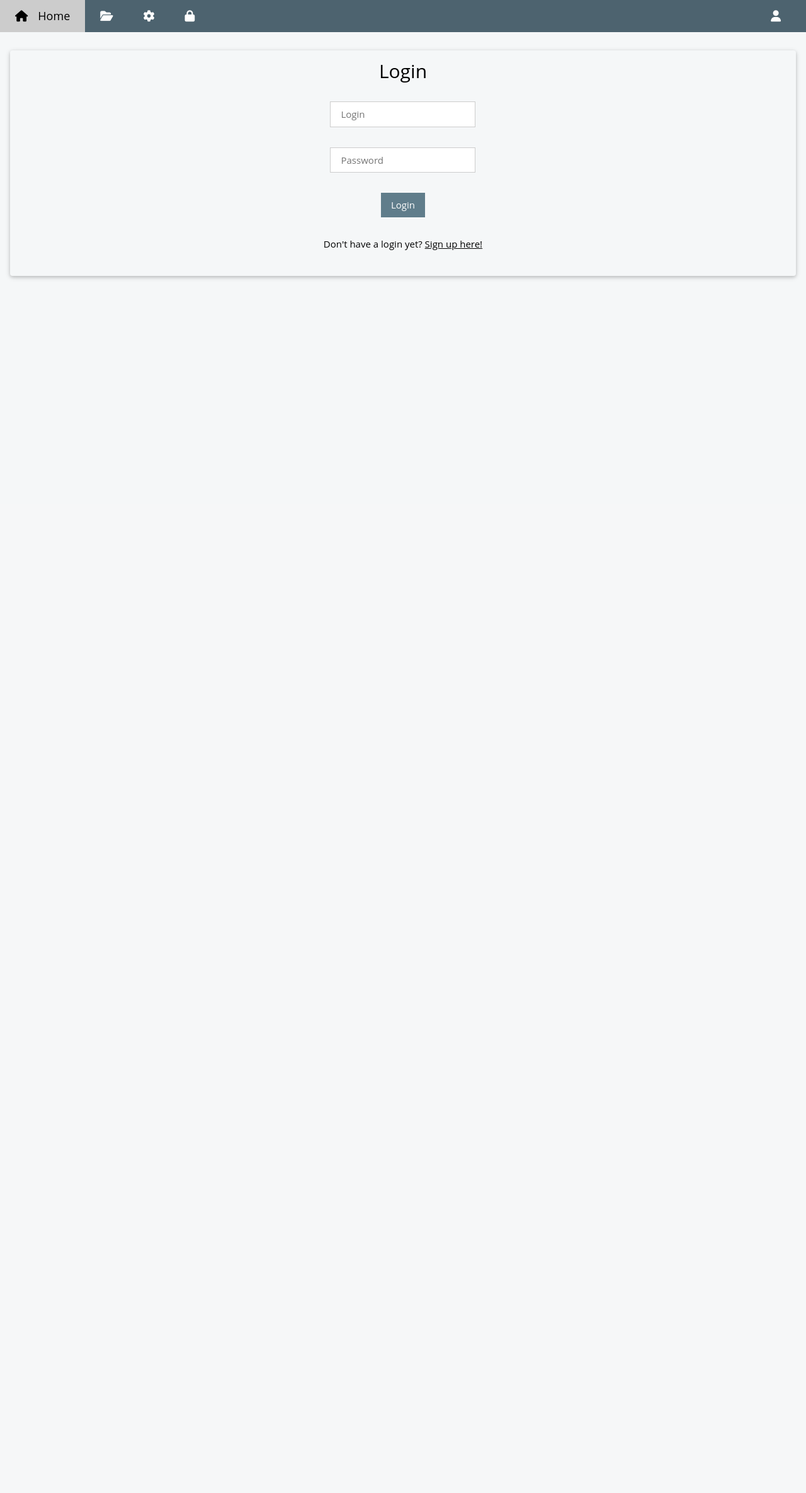
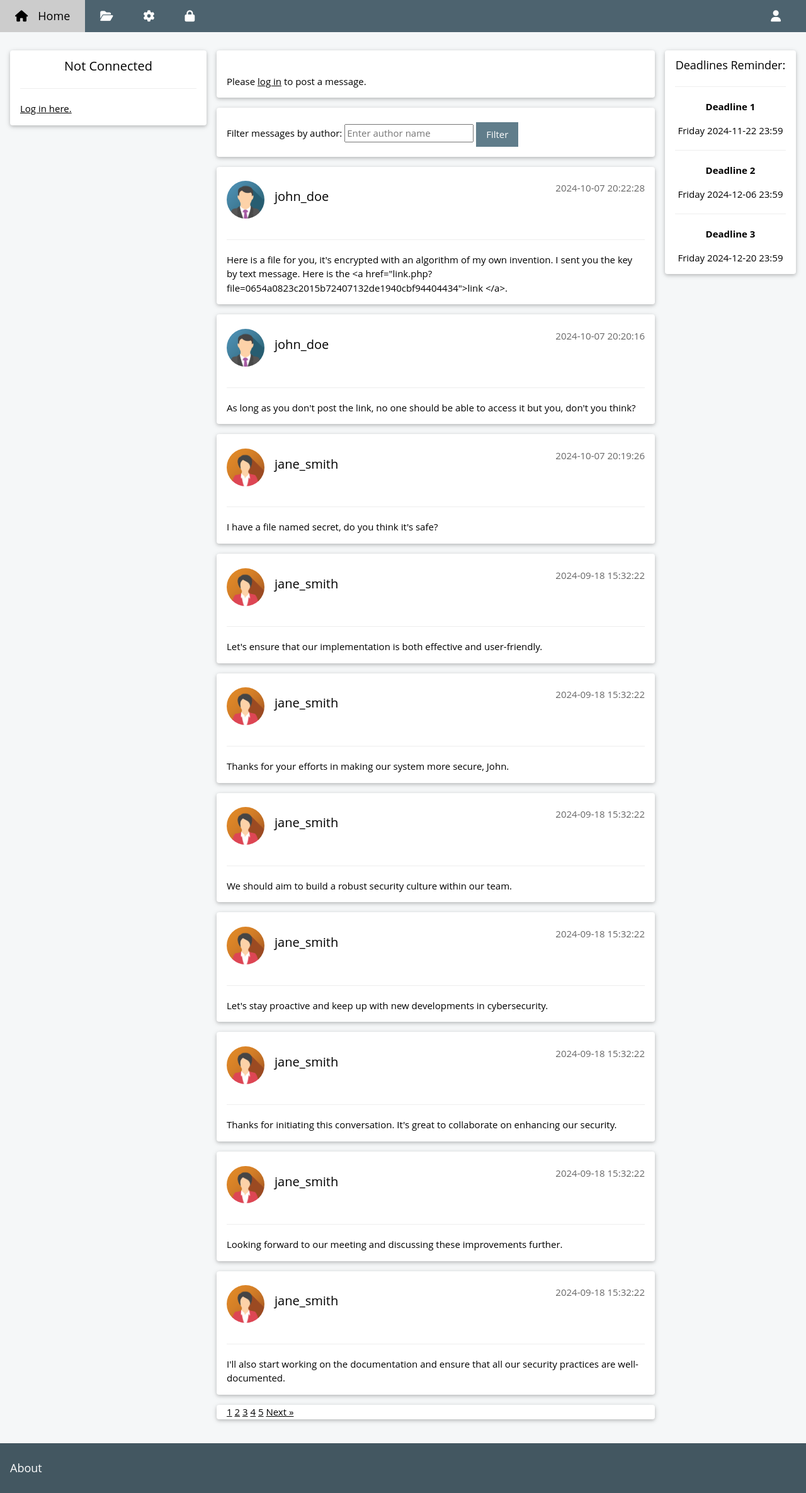
Before and after one commit to Warrior-47/intsec-group-project, a PHP site: page /hash/connexion.php in a window 1280 px wide. Shown: the whole page at 63% size. Before the commit the page ends 443 px from the top, so only its background shows below. Run offline with PHP 8.4, Linux system fonts and the light colour scheme; data comes from the database, SQL or seed files in the repository; data that the repository does not hold is empty.

Commit message:
Updated all pages agains sql injection add PDO

```diff
--- a/passoire/web/connexion.php
+++ b/passoire/web/connexion.php
@@ -1,75 +1,42 @@
 <?php
-// Include the database connection
-include 'db_connect.php';
-
-// Start the session to track user login status
+// Start the session to check for login status
 session_start();
 
-// Initialize an error message variable
-$error = '';
 
-// Initialize login attempts in the session if not already set
-if (!isset($_SESSION['login_attempts'])) {
-    $_SESSION['login_attempts'] = 0;
-    $_SESSION['last_attempt_time'] = 0;
+ini_set('display_errors', 1);
+error_reporting(E_ALL);
+
+// flag_13 is 4c67df2a507f7398c201a2327bad35e31306027e.
+// This flag is not visible in the HTML of this page. If an attacker can read this, this is a bad sign.
+
+include 'db_connect.php'; // Use the updated PDO connection file
+
+$user = "";
+
+// Check if the user is logged in
+if (isset($_SESSION['user_id'])) {
+    // Get user ID
+    $user_id = $_SESSION['user_id'];
+
+    try {
+        // Fetch current user info from the database using a prepared statement
+        $stmt = $conn->prepare("
+            SELECT u.login, u.email, ui.birthdate, ui.location, ui.bio, ui.avatar
+            FROM users u
+            LEFT JOIN userinfos ui ON u.id = ui.userid
+            WHERE u.id = :user_id
+        ");
+        $stmt->execute(['user_id' => $user_id]);
+        $user = $stmt->fetch(PDO::FETCH_ASSOC);
+
+        if (!$user) {
+            echo "No user data found.";
         }
-
-// Check for rate limiting
-$max_attempts = 3;
-$lockout_time = 300; // 5 minutes in seconds
-
-if ($_SESSION['login_attempts'] >= $max_attempts) {
-    $remaining_time = $lockout_time - (time() - $_SESSION['last_attempt_time']);
-    if ($remaining_time > 0) {
-        $error = "Too many failed attempts. Please try again in " . ceil($remaining_time / 60) . " minutes.";
-    } else {
-        // Reset attempts after lockout period
-        $_SESSION['login_attempts'] = 0;
+    } catch (PDOException $e) {
+        echo "Error fetching user data: " . htmlspecialchars($e->getMessage());
     }
 }
-
-if ($_SERVER['REQUEST_METHOD'] == 'POST' && $_SESSION['login_attempts'] < $max_attempts) {
-    $login = $_POST['login'];
-    $password = $_POST['password'];
-
-    // Check if login and password are provided
-    if (!empty($login) && !empty($password)) {
-        // Fetch the user from the database
-        //$sql = "SELECT id, pwhash FROM users WHERE login = \"" . $login . "\"";
-        //$result = $conn->query($sql);
-		$sql = "SELECT id, pwhash FROM users WHERE login = ?";
-        $stmt = $conn->prepare($sql);
-        $stmt->bind_param("s", $login);
-        // Execute the statement
-        $stmt->execute();
-		$result = $stmt->get_result();
-
-        if ($result->num_rows > 0) {
-            $user = $result->fetch_assoc();
-
-            // Verify password
-            if (sha1($password) == $user['pwhash']) {
-                // Reset login attempts on successful login
-                $_SESSION['login_attempts'] = 0;
-                $_SESSION['user_id'] = $user['id'];
-                header('Location: index.php');
-                exit();
-            } else {
-                $error = 'Invalid password. Please try again.';
-            }
-        } else {
-            $error = 'Invalid login. Please try again.';
-        }
-    } else {
-        $error = 'Please fill in both fields.';
-    }
-
-    // Increment login attempts
-    $_SESSION['login_attempts']++;
-    $_SESSION['last_attempt_time'] = time();
-}
 ?>
-
 
 <!DOCTYPE html>
 <html>
@@ -83,49 +50,105 @@ if ($_SERVER['REQUEST_METHOD'] == 'POST' && $_SESSION['login_attempts'] < $max_a
     <link href="./style/css/brands.css" rel="stylesheet" />
     <link href="./style/css/solid.css" rel="stylesheet" />
     <style>
-                        html, body, h1, h2, h3, h4, h5 {font-family: "Open Sans", sans-serif}
-                        .center-c {
-                                margin-bottom: 25px;
-                                padding-bottom: 25px;
-                        }
+        html, body, h1, h2, h3, h4, h5 { font-family: "Open Sans", sans-serif; }
+        .error { color: red; }
+        .success { color: green; }
     </style>
 </head>
 <body class="w3-theme-l5">
+
 <?php include 'navbar.php'; ?>
-
-
 
 <!-- Page Container -->
 <div class="w3-container w3-content" style="max-width:1400px;margin-top:80px">
 
-
     <!-- The Grid -->
     <div class="w3-row">
-                                <div class="w3-col m12">
 
-
-
-                                <div class="w3-card w3-round">
-                                        <div class="w3-container w3-center center-c">
-                                                                <h2>Login</h2>
-
-                                                                <?php if ($error): ?>
-                                                                    <p class="error"><?php echo $error; ?></p>
+        <!-- Left Column -->
+        <div class="w3-col m3">
+            <!-- Profile -->
+            <div class="w3-card w3-round w3-white">
+                <div class="w3-container">
+                    <?php if (isset($_SESSION['user_id']) && $user): ?>
+                        <h4 class="w3-center"><?php echo htmlspecialchars($user['login']); ?></h4>
+                        <p class="w3-center">
+                            <img src="<?php echo htmlspecialchars($user['avatar']); ?>"
+                                 class="w3-circle"
+                                 style="height:106px;width:106px"
+                                 alt="Avatar">
+                        </p>
+                        <hr>
+                        <p><i class="fa fa-pencil fa-fw w3-margin-right w3-text-theme"></i>
+                            <?php echo htmlspecialchars($user['bio']); ?>
+                        </p>
+                        <p><i class="fa fa-home fa-fw w3-margin-right w3-text-theme"></i>
+                            <?php echo htmlspecialchars($user['location']); ?>
+                        </p>
+                        <p><i class="fa fa-birthday-cake fa-fw w3-margin-right w3-text-theme"></i>
+                            <?php echo htmlspecialchars($user['birthdate']); ?>
+                        </p>
+                    <?php else: ?>
+                        <h4 class="w3-center">Not Connected</h4>
+                        <hr>
+                        <p><a href="connexion.php">Log in here.</a></p>
                     <?php endif; ?>
-
-                                                                <form action="connexion.php" method="post">
-                                                                    <input type="text" class="w3-border w3-padding w3-margin" name="login" placeholder="Login" required><br />
-                                                                    <input type="password" class="w3-border w3-padding w3-margin" name="password" placeholder="Password" required><br />
-                                                                    <button type="submit" class="w3-button w3-theme w3-margin">Login</button><br />
-                                                                </form>
-
-                                                                <p>Don't have a login yet? <a href="signup.php"> Sign up here!</a></p>
+                </div>
             </div>
         </div>
 
+        <!-- Middle Column -->
+        <div class="w3-col m7">
+            <?php include 'message_board.php'; ?>
+        </div>
 
+        <!-- Right Column -->
+        <div class="w3-col m2">
+            <div class="w3-card w3-round w3-white w3-center">
+                <div class="w3-container">
+                    <h5>Deadlines Reminder:</h5>
+                    <hr>
+                    <p><strong>Deadline 1</strong></p>
+                    <p>Friday 2024-11-22 23:59</p>
+                    <hr>
+                    <p><strong>Deadline 2</strong></p>
+                    <p>Friday 2024-12-06 23:59</p>
+                    <hr>
+                    <p><strong>Deadline 3</strong></p>
+                    <p>Friday 2024-12-20 23:59</p>
                 </div>
             </div>
         </div>
+    </div>
+    <br>
+</div>
+
+<!-- Footer -->
+<footer class="w3-container w3-theme-d3 w3-padding-16">
+    <h5>About</h5>
+</footer>
+
+<script>
+function toggleHideShow(id) {
+    var x = document.getElementById(id);
+    if (x.className.indexOf("w3-show") == -1) {
+        x.className += " w3-show";
+        x.previousElementSibling.className += " w3-theme-d1";
+    } else {
+        x.className = x.className.replace("w3-show", "");
+        x.previousElementSibling.className =
+            x.previousElementSibling.className.replace(" w3-theme-d1", "");
+    }
+}
+
+function openNav() {
+    var x = document.getElementById("navDemo");
+    if (x.className.indexOf("w3-show") == -1) {
+        x.className += " w3-show";
+    } else {
+        x.className = x.className.replace(" w3-show", "");
+    }
+}
+</script>
 </body>
 </html>
--- a/passoire/web/db_connect.php
+++ b/passoire/web/db_connect.php
@@ -1,17 +1,15 @@
 <?php
 // Database credentials
-$host = 'db'; //This can be a url, here it is an alias for localhost set in /etc/hosts
+$host = 'db';
 $dbname = 'passoire';
 $username = 'passoire';
 $password = 'hotdog';
 
-
-$conn = new mysqli($host, $username, $password, $dbname);
-
-// Check connection
-if ($conn->connect_error) {
-    die("Connection failed: " . $conn->connect_error);
+try {
+    // Create a PDO instance
+    $conn = new PDO("mysql:host=$host;dbname=$dbname", $username, $password);
+    $conn->setAttribute(PDO::ATTR_ERRMODE, PDO::ERRMODE_EXCEPTION); // Enable exception mode
+} catch (PDOException $e) {
+    die("Database connection failed: " . $e->getMessage());
 }
-
-/* TODO: Replace old SQL connector with modern PDO and prepared statements.*/
 ?>
--- a/passoire/web/message_board.php
+++ b/passoire/web/message_board.php
@@ -1,6 +1,5 @@
 <?php
-
-	include 'db_connect.php';
+include 'db_connect.php'; // Include the database connection
 
 // Initialize variables
 $message = '';
@@ -14,9 +13,12 @@
 
         // Check if message content is not empty
         if (!empty($content)) {
-				        // Insert the new message into the database
-				        $sql = "INSERT INTO messages (authorid, content, date) VALUES ('" . $user_id . "', '" . $content . "', NOW())";
-				        $conn->query($sql);
+            // Insert the new message into the database using prepared statements
+            $sql = "INSERT INTO messages (authorid, content, date) VALUES (:user_id, :content, NOW())";
+            $stmt = $conn->prepare($sql);
+            $stmt->bindParam(':user_id', $user_id, PDO::PARAM_INT);
+            $stmt->bindParam(':content', $content, PDO::PARAM_STR);
+            $stmt->execute();
 
             $message = 'Message posted successfully!';
         } else {
@@ -31,37 +33,54 @@
 $limit = isset($_GET['limit']) ? $_GET['limit'] : 10; // Number of messages per page
 $page = isset($_GET['page']) ? $_GET['page'] : 1;
 $offset = ($page - 1) * $limit;
-	// Fetch messages for the current page
-	if(isset($_GET['filter']) && strlen($_GET['filter']) > 0) {
-		$sql2 = "SELECT m.id, m.content, m.date, u.login, i.avatar FROM messages m JOIN users u ON m.authorid = u.id JOIN userinfos i ON u.id = i.userid WHERE u.login='" . $_GET['filter'] . "' ORDER BY date DESC, id DESC LIMIT " . $limit . " OFFSET " . $offset . "";
+
+// Prepare SQL query for filtering and pagination
+if (isset($_GET['filter']) && strlen($_GET['filter']) > 0) {
+    $sql2 = "SELECT m.id, m.content, m.date, u.login, i.avatar
+             FROM messages m
+             JOIN users u ON m.authorid = u.id
+             JOIN userinfos i ON u.id = i.userid
+             WHERE u.login = :filter
+             ORDER BY date DESC, id DESC
+             LIMIT :limit OFFSET :offset";
+    $stmt = $conn->prepare($sql2);
+    $stmt->bindParam(':filter', $_GET['filter'], PDO::PARAM_STR);
 } else {
-		$sql2 = "SELECT m.id, m.content, m.date, u.login, i.avatar FROM messages m JOIN users u ON m.authorid = u.id JOIN userinfos i ON u.id = i.userid ORDER BY date DESC, id DESC LIMIT " . $limit . " OFFSET " . $offset . "";
+    $sql2 = "SELECT m.id, m.content, m.date, u.login, i.avatar
+             FROM messages m
+             JOIN users u ON m.authorid = u.id
+             JOIN userinfos i ON u.id = i.userid
+             ORDER BY date DESC, id DESC
+             LIMIT :limit OFFSET :offset";
+    $stmt = $conn->prepare($sql2);
 }
 
-	$result = $conn->query($sql2);
+$stmt->bindParam(':limit', $limit, PDO::PARAM_INT);
+$stmt->bindParam(':offset', $offset, PDO::PARAM_INT);
+$stmt->execute();
+
+// Fetch messages
 $messages = [];
-	if ($result->num_rows > 0) {
-		  // Fetch all rows and store them in an array
-		  while($row = $result->fetch_assoc()) {
-		      $messages[] = $row;
-		  }
+if ($stmt->rowCount() > 0) {
+    $messages = $stmt->fetchAll(PDO::FETCH_ASSOC);
 } else {
     echo "No messages found.";
 }
 
-	$result = $conn->query("SELECT COUNT(*) as total FROM messages");
-	$row = $result->fetch_assoc();
+// Get total messages for pagination
+$sqlTotal = "SELECT COUNT(*) as total FROM messages";
+$stmtTotal = $conn->query($sqlTotal);
+$row = $stmtTotal->fetch(PDO::FETCH_ASSOC);
 $totalMessages = $row['total'];
 $totalPages = ceil($totalMessages / $limit);
 ?>
-
-
 
 <?php if ($error): ?>
     <div class="w3-container w3-card w3-white w3-round w3-margin-right w3-margin-left w3-margin-bottom"><br>
         <p class="error"><?php echo htmlspecialchars($error); ?></p>
     </div>
 <?php endif; ?>
+
 <?php if ($message): ?>
     <div class="w3-container w3-card w3-white w3-round w3-margin-right w3-margin-left w3-margin-bottom"><br>
         <p class="success"><?php echo htmlspecialchars($message); ?></p>
@@ -74,7 +93,7 @@
             <h6 class="w3-opacity">Publish a message on the public board:</h6>
             <textarea name="content" contenteditable="true" class="w3-border w3-padding"  style="width: 100%; box-sizing: border-box;" required>Your message.</textarea><br />
             <div class="w3-margin"></div>
-			  <button type="submit" class="w3-button w3-theme w3-padding"><i class="fa fa-pencil"></i>  Post</button>
+            <button type="submit" class="w3-button w3-theme w3-padding"><i class="fa fa-pencil"></i>  Post</button>
             <div class="w3-margin"></div>
         </form>
     </div>
@@ -83,7 +102,6 @@
         <p>Please <a href="connexion.php">log in</a> to post a message.</p>
     </div>
 <?php endif; ?>
-
 
 <div class="w3-container w3-card w3-white w3-round w3-margin"><br>
     <form action="index.php" method="GET">
@@ -100,9 +118,7 @@
         <span class="w3-right w3-opacity"><?php echo htmlspecialchars($msg['date']); ?></span>
         <h4><?php echo htmlspecialchars($msg['login']); ?></h4><br>
         <hr class="w3-clear">
-					<p>
-        		<?php echo $msg['content']; ?>
-        	</p>
+        <p><?php echo htmlspecialchars($msg['content']); ?></p>
     </div>
 <?php endforeach; ?>
 
```
Also changed, not shown: passoire/web/file_upload.php (+30 -14 lines), passoire/web/index.php (+55 -51 lines), passoire/web/my_files.php (+16 -50 lines), passoire/web/settings.php (+55 -39 lines), passoire/web/signup.php (+44 -38 lines). Lines whose indentation alone changed are shown as unchanged.
